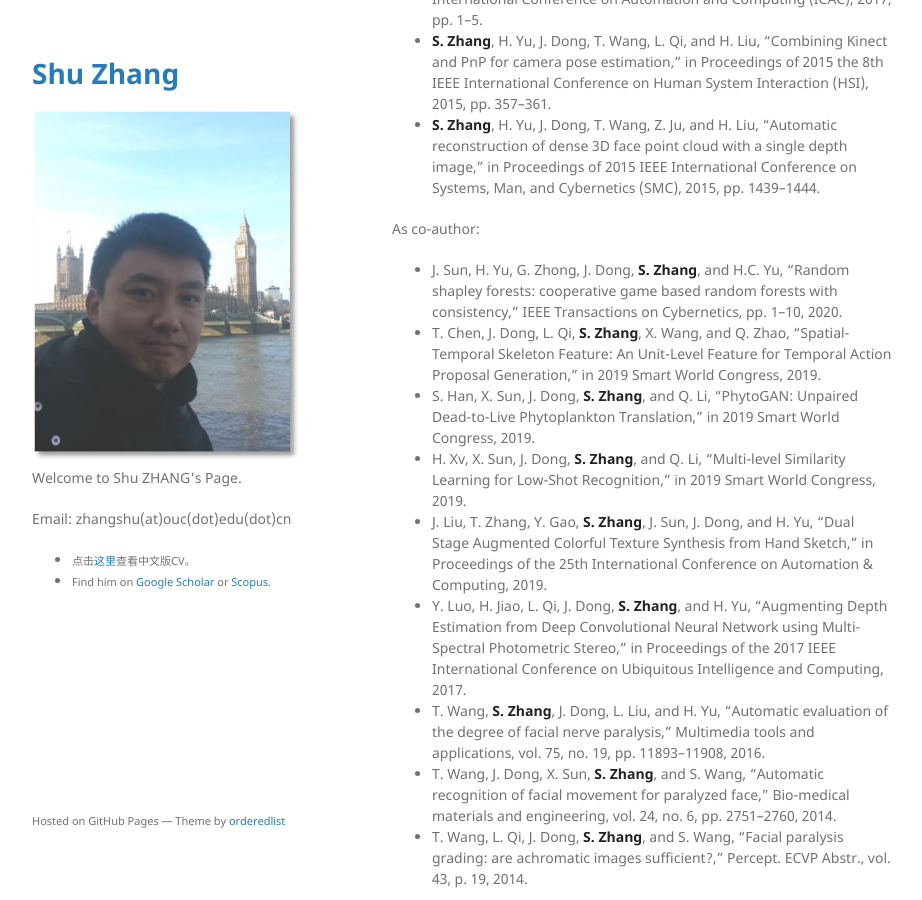
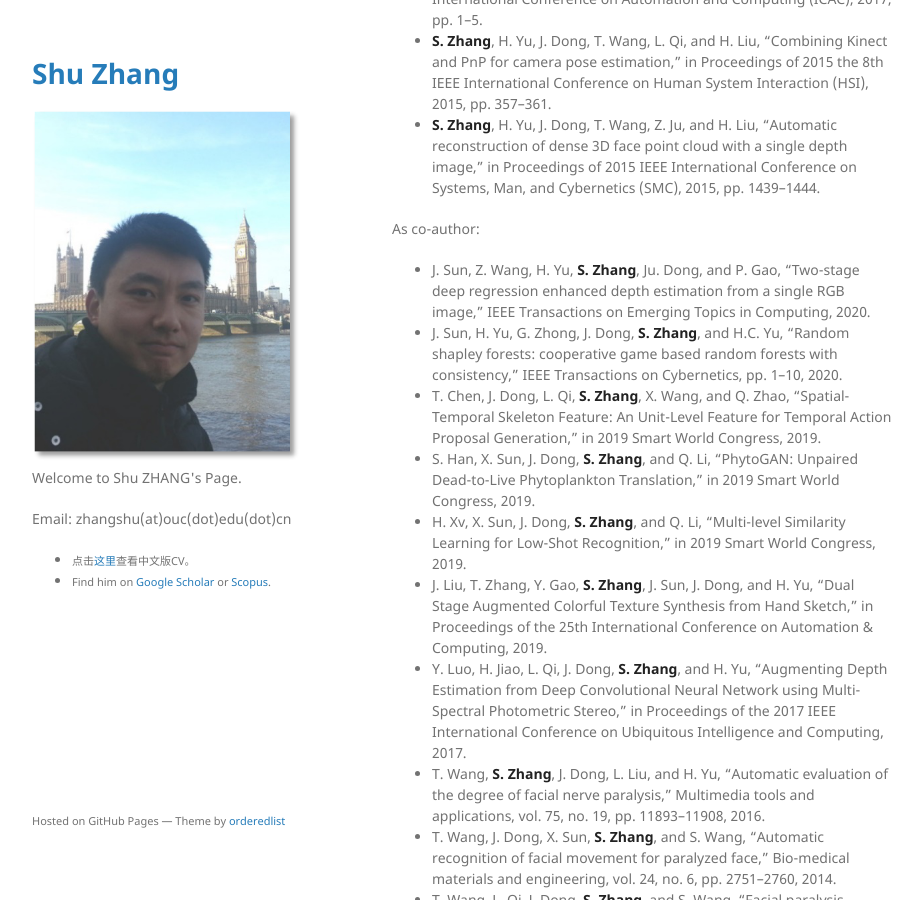
Before and after one commit to jackyspeed/aboutzhangshu, a Jekyll site: the page built from index.md, in a window 1280 px wide and 900 px high, scrolled down 2109 px. Shown: the whole window, without its empty margins (178-1100 px from the left). Built offline with Jekyll 4.4.1, drawn with Linux system fonts in a browser that asks for light colours; our own code applies the rules of GitHub Pages for plain Markdown files.

Commit message:
Update index.md

```diff
--- a/index.md
+++ b/index.md
@@ -73,6 +73,7 @@ As first / correspondence author:
 
 As co-author:
 
+- J. Sun, Z. Wang, H. Yu, **S. Zhang**, Ju. Dong, and P. Gao, “Two-stage deep regression enhanced depth estimation from a single RGB image,” IEEE Transactions on Emerging Topics in Computing, 2020.
 - J. Sun, H. Yu, G. Zhong, J. Dong, **S. Zhang**, and H.C. Yu, “Random shapley forests: cooperative game based random forests with consistency,” IEEE Transactions on Cybernetics, pp. 1–10, 2020.
 - T. Chen, J. Dong, L. Qi, **S. Zhang**, X. Wang, and Q. Zhao, “Spatial-Temporal Skeleton Feature: An Unit-Level Feature for Temporal Action Proposal Generation,” in 2019 Smart World Congress, 2019.
 - S. Han, X. Sun, J. Dong, **S. Zhang**, and Q. Li, “PhytoGAN: Unpaired Dead-to-Live Phytoplankton Translation,” in 2019 Smart World Congress, 2019.
```
